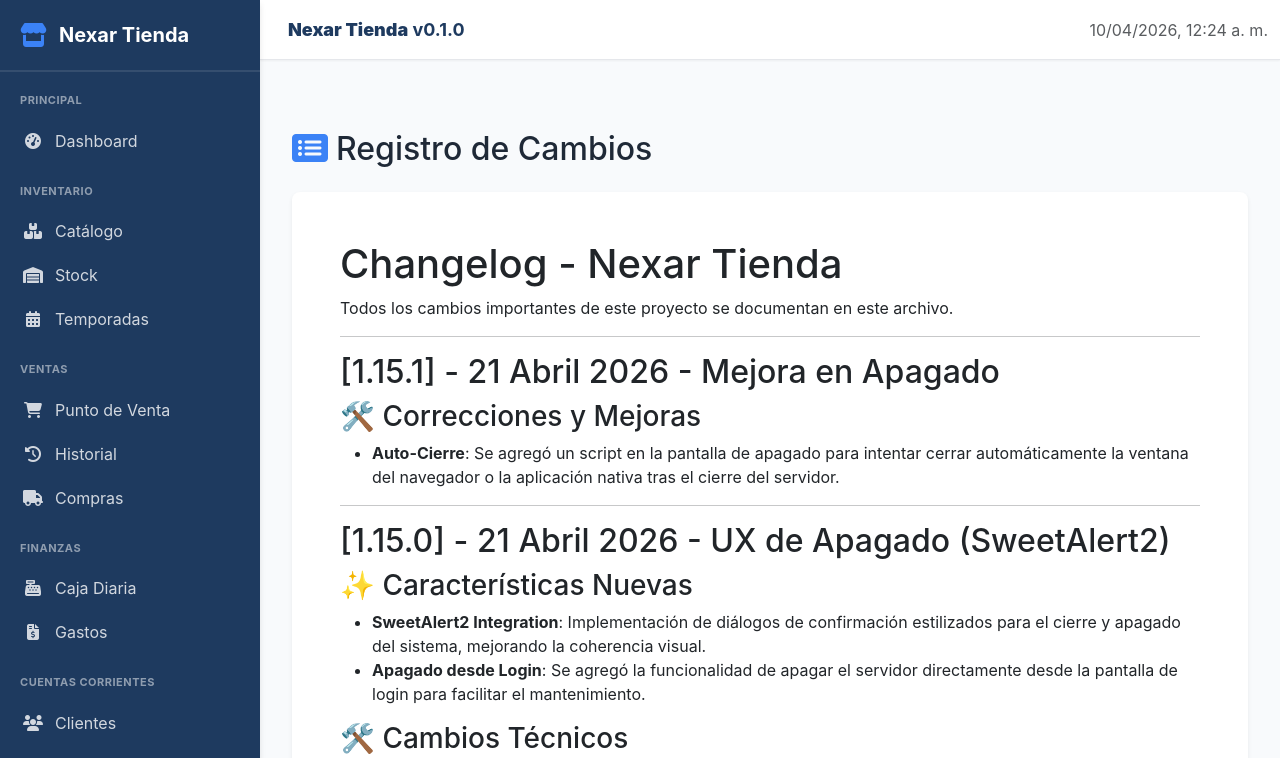
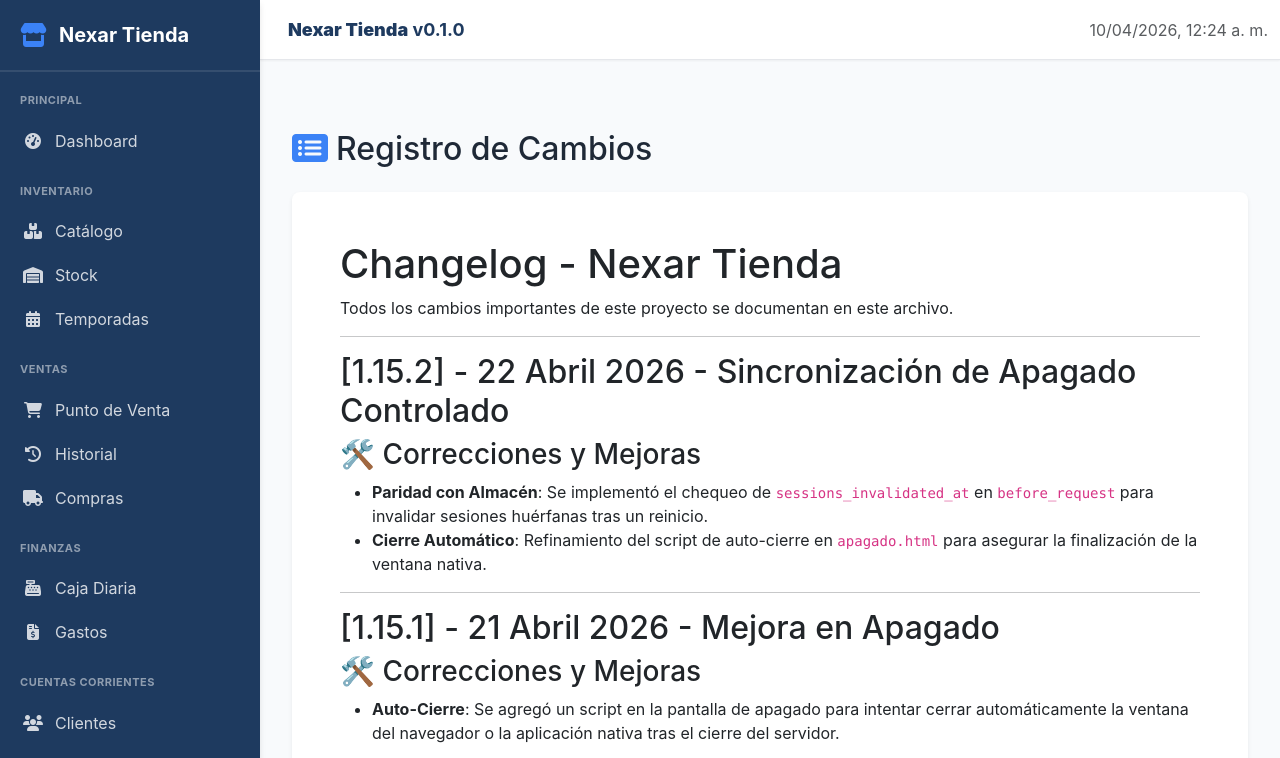
Before and after one commit to NexarSistemas/nexar-tienda, a Flask app: page /changelog in a window 1280 px wide. Shown: the top 758 px of the page. Run offline with Flask 3, Linux system fonts and the light colour scheme; the visitor is signed in with stand-in values (Sample User, id 1); data comes from the database, SQL or seed files in the repository; data that the repository does not hold is empty; parts of the project's set-up code (start-up, migrations or seed data) failed here and were passed over; some libraries are stand-ins or nearby versions.

Commit message:
Fix: repara cirre automatico en loguin

```diff
--- a/app.py
+++ b/app.py
@@ -183,6 +183,16 @@ def before():
         _scheduler_started = True
         iniciar_backup_scheduler()
 
+    # 1. Verificar invalidación global de sesiones (Estándar Nexar Almacén)
+    cfg = db.get_config()
+    last_invalidation = cfg.get('sessions_invalidated_at')
+    if last_invalidation and 'user' in session:
+        login_time = session.get('login_time')
+        if not login_time or login_time < last_invalidation:
+            session.clear()
+            flash('⚠️ La sesión ha sido cerrada por un apagado del sistema.', 'warning')
+            return redirect(url_for('login'))
+
     # Rutas públicas (sin login requerido)
     public_routes = {'/login', '/static', '/favicon.ico'}
     if request.path in public_routes or request.path.startswith('/static'):
@@ -232,6 +242,7 @@ def login():
             'nombre_completo': usuario['nombre_completo'],
             'rol': usuario['rol']
         }
+        session['login_time'] = datetime.now().isoformat()
 
         flash(f"✅ ¡Hola, {usuario['nombre_completo']}!", 'success')
 
@@ -2080,6 +2091,11 @@ def apagar_sistema():
     1. Invalida la sesión del usuario actual.
     2. Detiene el servidor Flask de forma segura enviando SIGTERM.
     """
+    try:
+        # Invalidación global para que ninguna sesión previa sea válida al reiniciar
+        db.set_config({'sessions_invalidated_at': datetime.now().isoformat()})
+    except Exception:
+        pass
     session.clear()
 
     def _shutdown():
@@ -2093,6 +2109,10 @@ def apagar_sistema():
 @app.route('/apagar_rapido', methods=['POST'])
 def apagar_rapido():
     """Apagado desde la pantalla de login (sin requerir sesión activa)."""
+    try:
+        db.set_config({'sessions_invalidated_at': datetime.now().isoformat()})
+    except Exception:
+        pass
     session.clear()
 
     def _shutdown():
--- a/templates/apagado.html
+++ b/templates/apagado.html
@@ -15,11 +15,12 @@
         <i class="fas fa-power-off fa-4x mb-4"></i>
         <h1>Sistema cerrado</h1>
         <p class="lead">Nexar Tienda se ha detenido correctamente.</p>
-        <p class="text-muted">Ya podés cerrar esta pestaña del navegador.</p>
+        <p class="text-muted" id="status-msg">La ventana se cerrará automáticamente...</p>
     </div>
 
     <script>
-        // Intentar cerrar la ventana o pestaña automáticamente tras 2 segundos
+        // Comportamiento replicado de Nexar Almacén:
+        // Intentar cerrar la ventana nativa o pestaña tras 2 segundos
         setTimeout(function() {
             window.close();
         }, 2000);
```
Also changed, not shown: CHANGELOG.md, 1 other file.
